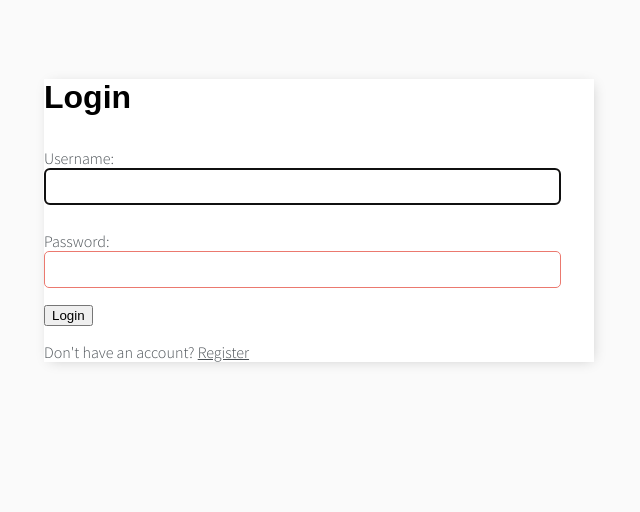
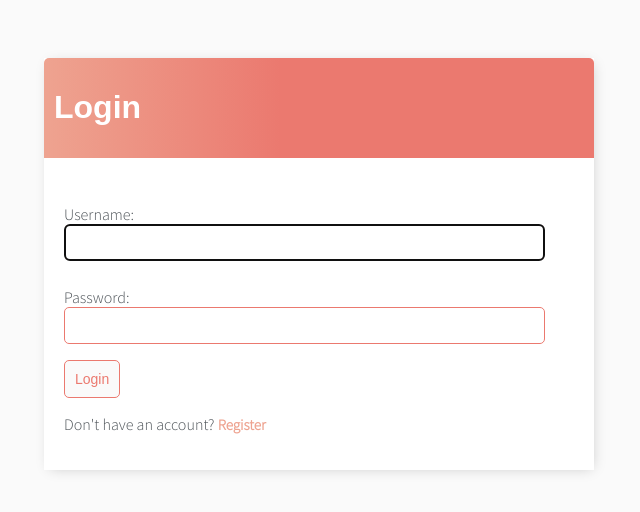
Before and after one commit to NayAungLin910/todo_list, a Django app: page /login/ in a window 1280 px wide. Shown: the top 512 px of the page, without its empty margins (321-961 px from the left). Run offline with Django 4.2, Linux system fonts and the light colour scheme.

Commit message:
Styled the login, register, confirm delete, task edit and list pages

```diff
--- a/base/templates/base/login.html
+++ b/base/templates/base/login.html
@@ -1,15 +1,18 @@
 {% extends 'base/main.html' %}
 {% block content %}
 
-<h1>Login</h1>
+<div class="header-bar">
+	<h1>Login</h1>
+</div>
 
-<form method="POST">
+<div class="card-body">
+	<form method="POST">
 	{% csrf_token %}
 	{{ form.as_p }}
-	<input type="submit" value="Login">
-</form>
+	<input type="submit" class="button" value="Login">
+	</form>
 
-
-<p>Don't have an account? <a href="{% url 'register' %}">Register</a></p>
+	<p>Don't have an account? <a href="{% url 'register' %}" class="footera">Register</a></p>
+</div>
 
 {% endblock content %}
--- a/base/templates/base/main.html
+++ b/base/templates/base/main.html
@@ -46,6 +46,8 @@
 		.header-bar a{
 			color: rgb(247, 247, 247);
 			text-decoration: none;
+			font-size: 17px;
+			font-weight: bold;
 		}
 		.task-wrapper{
 			display: flex;
@@ -127,6 +129,19 @@
 			cursor: pointer;
 			text-decoration: none;
 		}
+
+		.card-body{
+			padding: 20px;
+		}
+
+		.footera{
+			/*color: rgb(247, 247, 247);*/
+			color: #EEA390;
+			text-decoration: none;
+			font-size: 15px;
+			font-weight: bold;
+			line-height: 0;
+		}
 	</style>
 
 </head>
--- a/base/templates/base/task_list.html
+++ b/base/templates/base/task_list.html
@@ -5,6 +5,7 @@
 	<div>
 		<h1>Hello {{ request.user|title }}</h1>
 		<h3 style="margin: 0;">You have <i>{{ count }}</i> incomplete task{{ count|pluralize:"s"}}.</h3>
+		<br/>
 
 		{% if request.user.is_authenticated %}
 		<a href="{% url 'logout' %}">Logout</a>
```
Also changed, not shown: base/templates/base/register.html (+18 -6 lines), base/templates/base/task_confirm_delete.html (+9 -4 lines), base/templates/base/task_form.html (+13 -7 lines), db.sqlite3.
